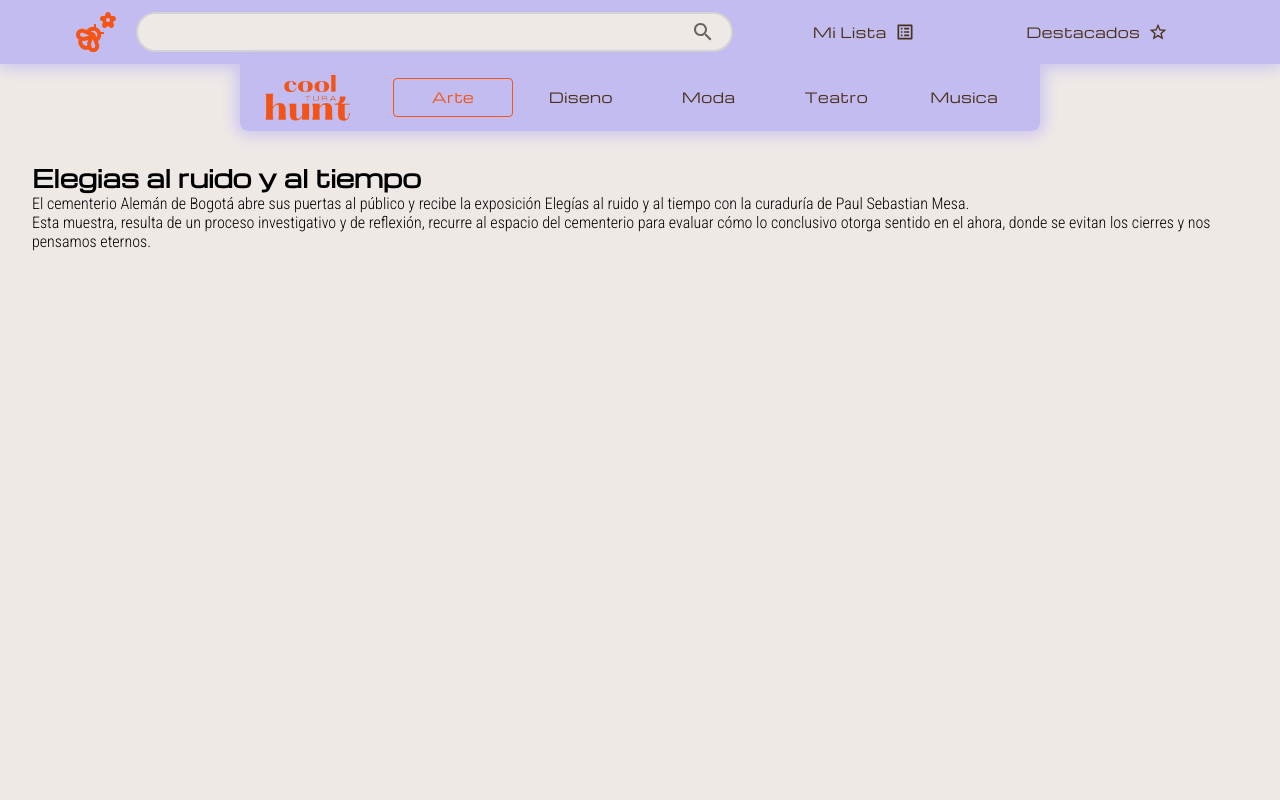
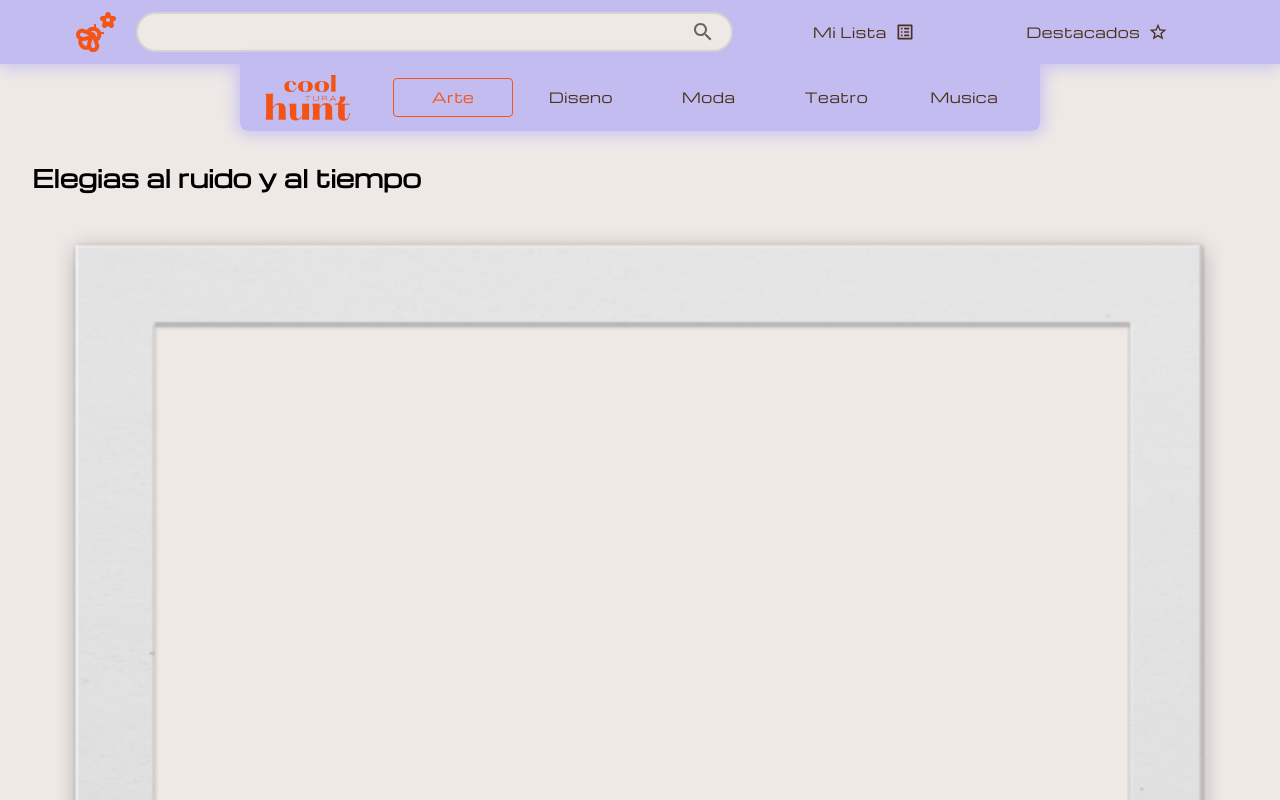
Before and after one commit to Molberda/tesis, a React (Create React App) app: page /arte/1 in a window 1280 px wide. Shown: the top 800 px of the page. Built offline with nearby package versions, Linux system fonts and the light colour scheme.

Commit message:
created the polaroid css and jsx file and imported it to the art focus page

```diff
--- a/src/ArtPage/ArtFocus.jsx
+++ b/src/ArtPage/ArtFocus.jsx
@@ -2,6 +2,7 @@ import React from "react";
 import "./ArtFocus.css";
 import { useParams } from "react-router-dom";
 import { ArtData } from "../Categories/Art";
+import Polaroid from "../Components/Polaroid";
 
 const ArtFocus = () => {
   const { id } = useParams();
@@ -13,7 +14,7 @@ const ArtFocus = () => {
         <div className="artFocus__row row">
           <h1>{project.name}</h1>
           <div className="artFocus__gallery">
-
+            <Polaroid />
           </div>
           <p>{project.description1}</p>
           <p>{project.description2}</p>
--- /dev/null
+++ b/src/Components/Polaroid.jsx
@@ -0,0 +1,13 @@
+import React from 'react';
+import './Polaroid.css'
+import portrait from '../Assets/polaroid.png'
+
+const Polaroid = () => {
+    return (
+        <figure>
+            <img src={portrait} alt="" />
+        </figure>
+    );
+}
+
+export default Polaroid;
```
Also changed, not shown: src/Assets/polaroid.png, src/Components/Polaroid.css (added).
